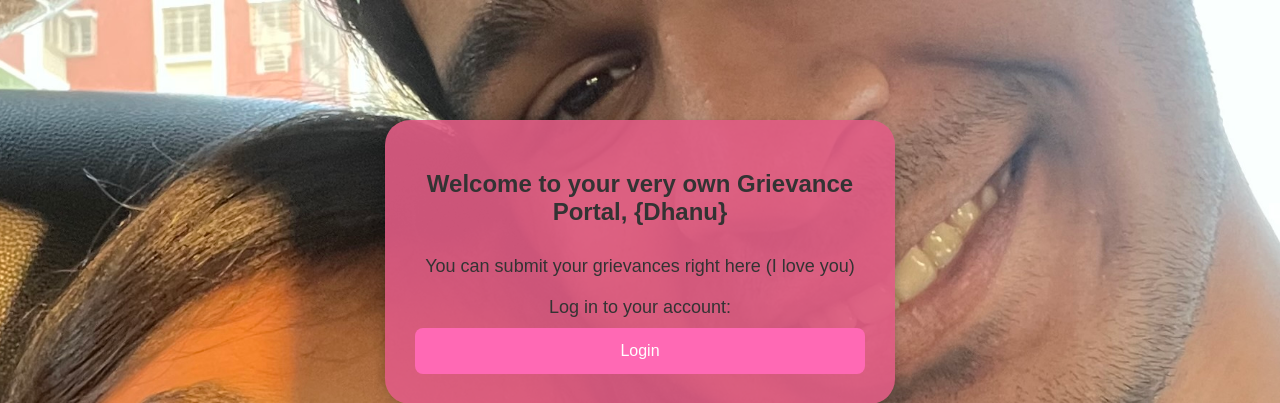
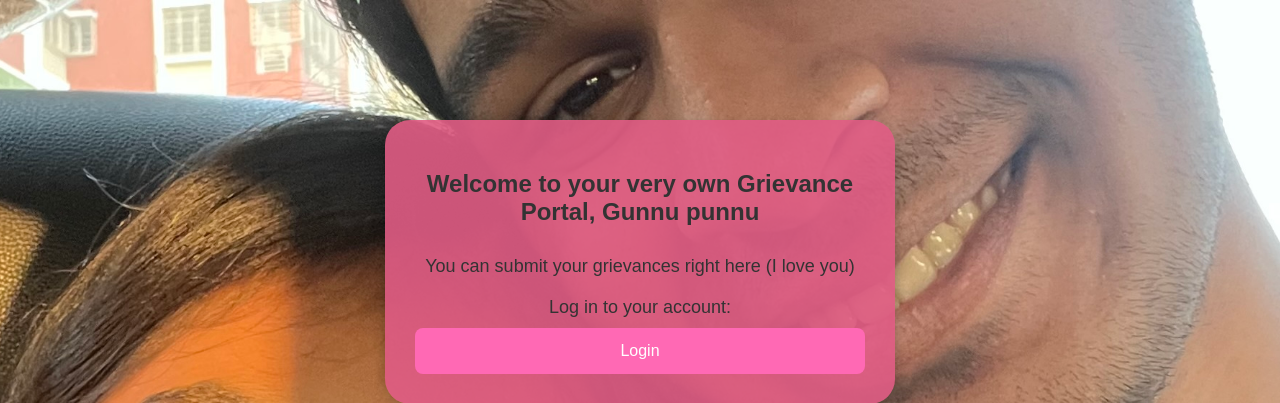
Before and after one commit to yash2209-cmd/girlfriend-grievance-portal, a Flask app: page / in a window 1280 px wide. Shown: the top 403 px of the page. Run offline with Flask 3, Linux system fonts and the light colour scheme.

Commit message:
Update home.html

```diff
--- a/templates/home.html
+++ b/templates/home.html
@@ -10,7 +10,7 @@
 <body>
     <div class="home-container">
         <div class="home-box">
-            <h2>Welcome to your very own Grievance Portal, {Dhanu}</h2>
+            <h2>Welcome to your very own Grievance Portal, Gunnu punnu</h2>
             <p>You can submit your grievances right here (I love you) </p>
 
             <p>Log in to your account:</p>
```
